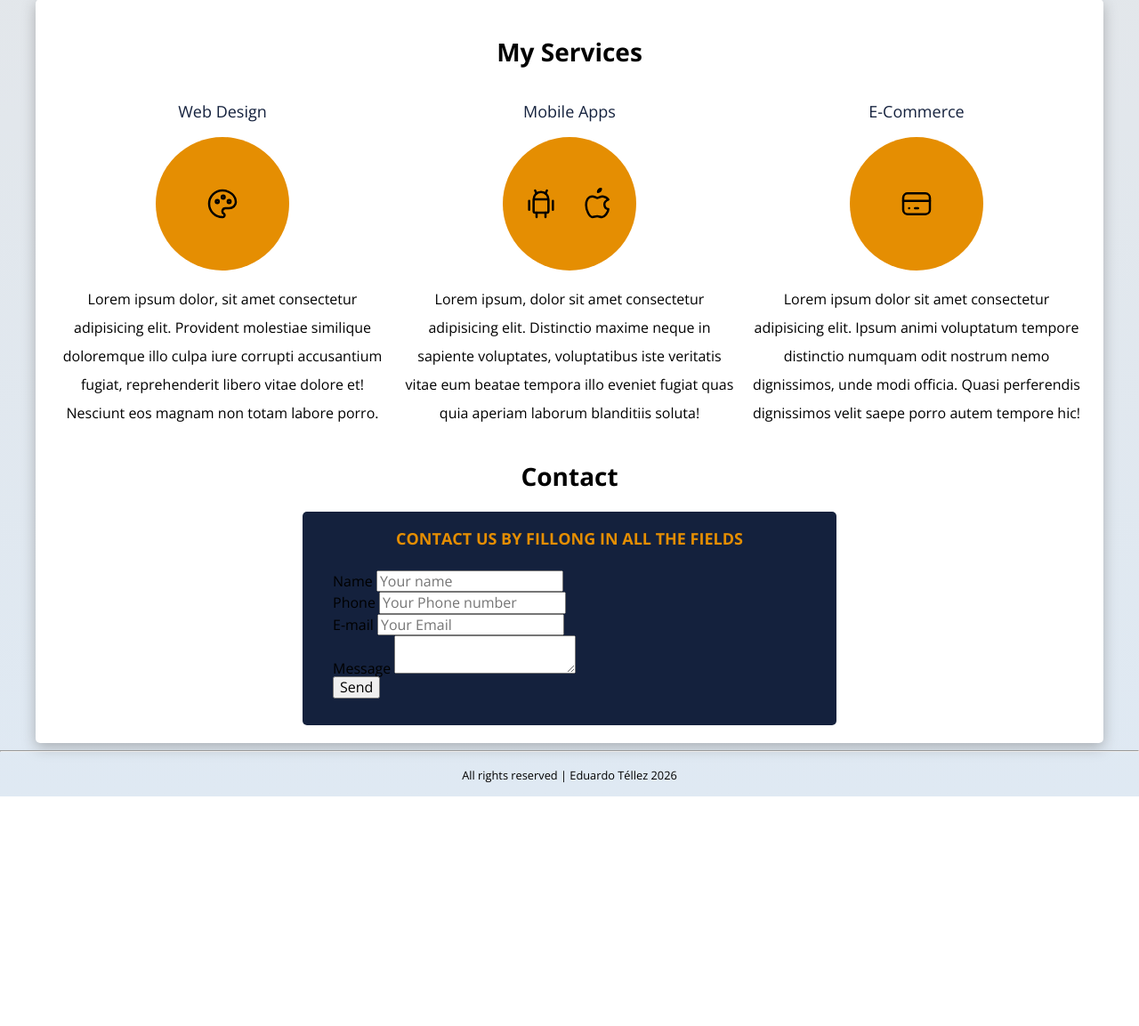
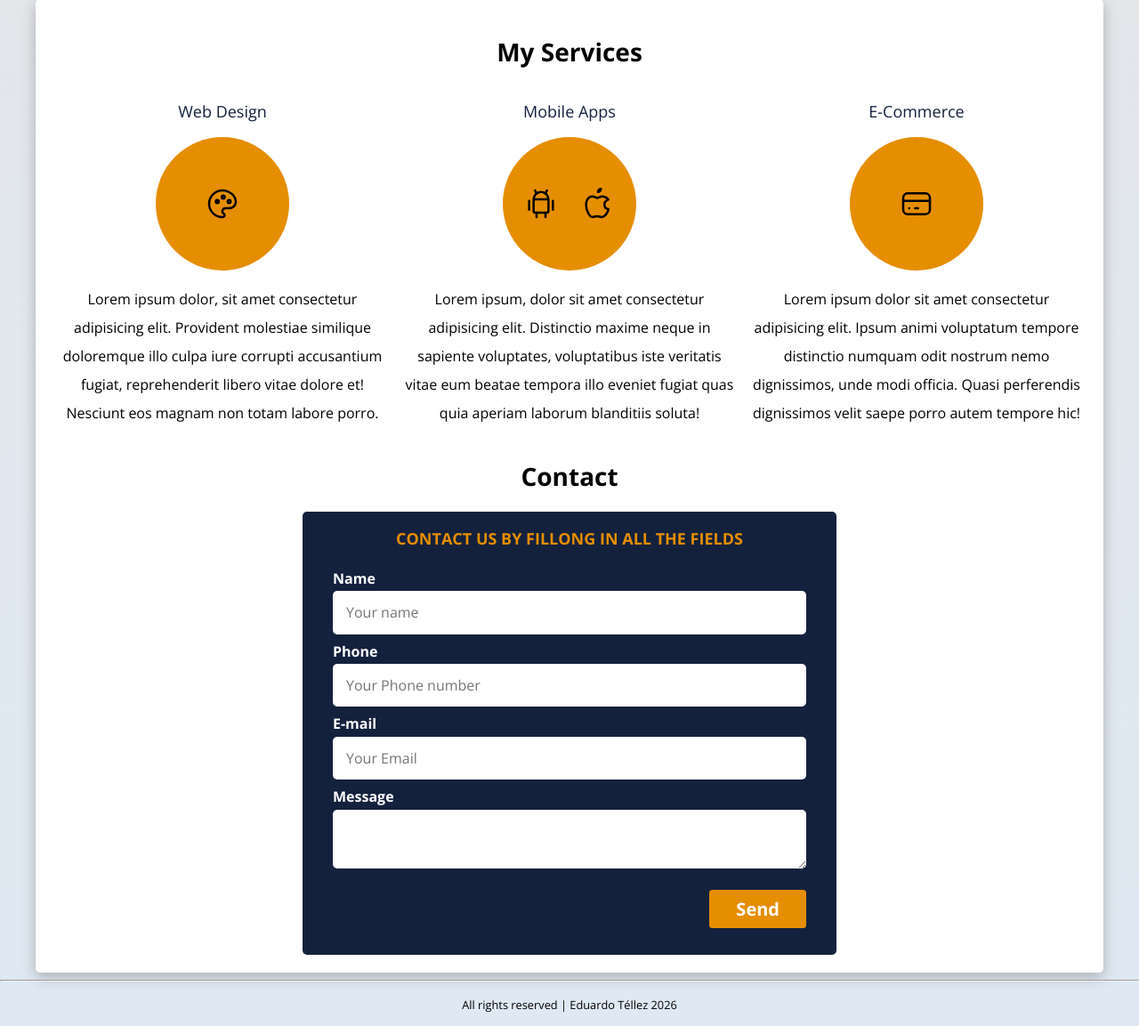
Before and after one commit to BPCPixel/web-development, a PHP site: page / in a window 1280 px wide. Shown: the part 619-1772 px from the top of the page at 89% size. Before the commit the page ends 1514 px from the top, so only its background shows below. Run offline with PHP 8.4, Linux system fonts and the light colour scheme; some web fonts are replaced.

Commit message:
Styles to inputs in form section

```diff
--- a/freelancer/css/styles.css
+++ b/freelancer/css/styles.css
@@ -35,14 +35,7 @@ body{
     background-image: linear-gradient(to top, var(--grey-secundary) 0%, var(--alabaster_grey) 100%);
 }
 
-.shadow{
-    -webkit-box-shadow: 0px 5px 15px 0px rgba(112,112,112,0.48);
-    -moz-box-shadow:  0px 5px 15px 0px rgba(112,112,112,0.484);
-    box-shadow:  0px 5px 15px 0px rgba(112,112,112,0.48);
-    background-color: var(--white);
-    padding: 2rem;
-    border-radius: 0.5rem;
-}
+
 
 h1{
     font-size: var(--font-main);
@@ -68,6 +61,23 @@ footer{
     font-size: 2rem;
 }
 
+/* Utilities */
+.w-100{
+    width: 100%;
+}
+@media (min-width: 768px){
+    .w-100{
+        width: auto;
+    }
+}
+
+.flex{
+    display: flex;
+}
+
+.right-aline{
+    justify-content: flex-end;
+}
 
 /* Setting for Nav Bar */
 .container{
@@ -86,11 +96,23 @@ footer{
     border-radius: 0.35rem;
     width: 90%;
     text-align: center;
+    border: none;
 }
 @media (min-width: 768px){
     .button{
         width: auto;
     }
+}
+
+.button:hover{
+    cursor: pointer;
+}
+
+.shadow{
+    box-shadow:  0px 5px 15px 0px rgba(112,112,112,0.48);
+    background-color: var(--white);
+    padding: 2rem;
+    border-radius: 0.5rem;
 }
 
 .nav-bg{
@@ -228,3 +250,29 @@ Media Querie for a SmartTV
     margin-bottom: 2rem;
     color:var(--orange);
 }
+
+.field-container{
+
+}
+
+.field{
+    margin-bottom: 1rem;
+}
+
+.field label{
+    color: var(--white);
+    font-weight: bold;
+    margin-bottom: 0.5rem;
+    display: block;
+}
+
+.input-text{
+    width: 100%;
+    border: none;
+    padding: 1.5rem;
+    border-radius: .5rem;
+}
+
+.send .button{
+    width: 100%;
+}
--- a/freelancer/index.html
+++ b/freelancer/index.html
@@ -184,28 +184,29 @@
                     <div class="field-container">
                         <div class="field">
                             <label>Name</label>
-                            <input type="text" placeholder="Your name">
+                            <input class="input-text" type="text" placeholder="Your name">
                         </div>
 
                         <div class="field">
                             <label>Phone</label>
-                            <input type="tel" placeholder="Your Phone number">
+                            <input class="input-text" type="tel" placeholder="Your Phone number">
                         </div>
 
                         <div class="field">
                             <label>E-mail</label>
-                            <input type="email" placeholder="Your Email">
+                            <input class="input-text" type="email" placeholder="Your Email">
                         </div>
 
                         <div class="field">
                             <label>Message</label>
-                            <textarea></textarea>
+                            <textarea class="input-text"></textarea>
                         </div>
                     </div>
 
-                    <div>
-                            <input type="submit" value="Send">
-                        </div>
+                    <div class="right-aline flex">
+                        <input class="button w-100" type="submit" value="Send">
+                    </div>
+
                 </fieldset>
             </form>
 
```
